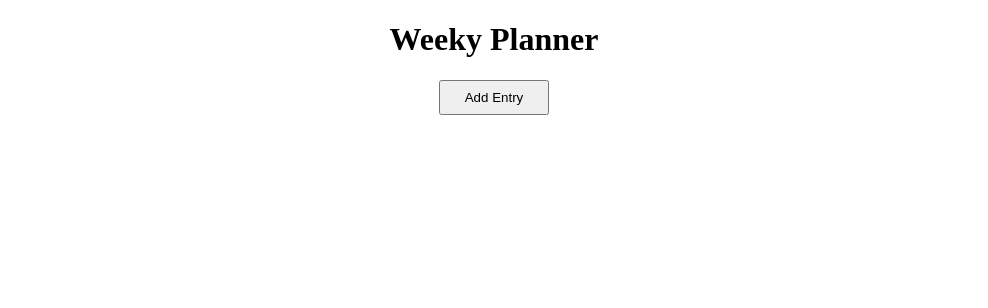
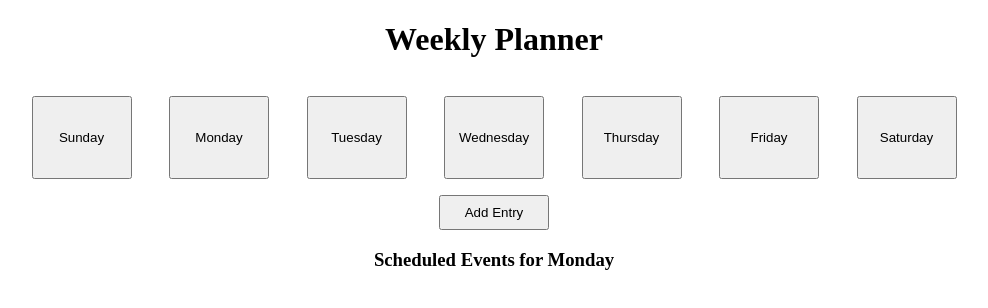
Before and after one commit to janiicelee/week-planner, a website: page index.html in a window 1280 px wide. Shown: the whole page, without its empty margins (146-1134 px from the left). Drawn offline with Linux system fonts and the light colour scheme.

Commit message:
Made weekly buttons

```diff
--- a/index.html
+++ b/index.html
@@ -9,11 +9,27 @@
 <body>
   <div class="container">
     <div class="row center">
-      <h1>Weeky Planner</h1>
+      <h1>Weekly Planner</h1>
+    </div>
+    <div class="row space-evenly tb-margin">
+      <button>Sunday</button>
+      <button>Monday</button>
+      <button>Tuesday</button>
+      <button>Wednesday</button>
+      <button>Thursday</button>
+      <button>Friday</button>
+      <button>Saturday</button>
     </div>
     <div class="row center">
       <button class="add-entry" id="add-entry">Add Entry</button>
     </div>
+    <div class="row center">
+      <h3>Scheduled Events for Monday</h3>
+
+    </div>
+
+
+
     <div class="overlay row center hidden">
       <div class="modal-bg">
         <h2 class="text-center">Add Entry</h2>
--- a/styles.css
+++ b/styles.css
@@ -80,3 +80,12 @@ button:hover {
 .add-entry:hover {
   background-color: rgb(111, 111, 255);
 }
+
+.space-evenly {
+  justify-content: space-evenly;
+}
+
+div.space-evenly > button {
+  padding: 2rem 0;
+  width: calc(100% / 10);
+}
```
